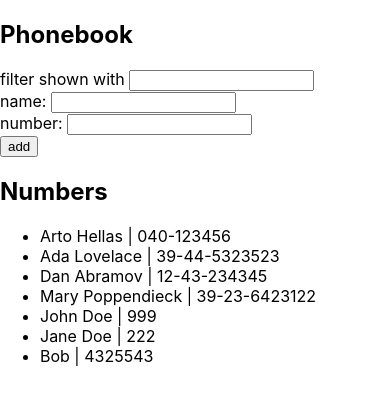
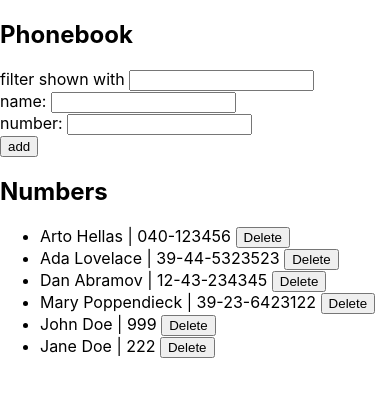
Before and after one commit to sagar4926/fso2020, a React (Create React App) app in the folder part2/the_phonebook/: page / in a window 390 px wide. Shown: the top 400 px of the page. Built offline with nearby package versions, Linux system fonts and the light colour scheme; data requests are answered from the project's data file.

Commit message:
2.17: Phonebook step9

```diff
--- a/part2/the_phonebook/db.json
+++ b/part2/the_phonebook/db.json
@@ -29,11 +29,6 @@
       "name": "Jane Doe",
       "number": "222",
       "id": 6
-    },
-    {
-      "name": "Bob",
-      "number": "4325543",
-      "id": 7
     }
   ]
 }
--- a/part2/the_phonebook/src/App.js
+++ b/part2/the_phonebook/src/App.js
@@ -31,6 +31,15 @@ const App = () => {
     });
   };
 
+  const onRemove = (person) => {
+    const shouldDelete = window.confirm(`Should ${person.name} be deleted?`);
+    if (shouldDelete) {
+      api__persons.delete(person.id).then((res) => {
+        setPersons(persons.filter((p) => p.id !== person.id));
+      });
+    }
+  };
+
   return (
     <div>
       <h2>Phonebook</h2>
@@ -40,7 +49,7 @@ const App = () => {
         onPersonCreated={onPersonCreated}
       ></PersonForm>
       <h2>Numbers</h2>
-      <Persons persons={persons} filter={filter}></Persons>
+      <Persons persons={persons} filter={filter} onRemove={onRemove}></Persons>
     </div>
   );
 };
--- a/part2/the_phonebook/src/Person.js
+++ b/part2/the_phonebook/src/Person.js
@@ -1,9 +1,10 @@
 import React from "react";
 
-const Person = ({ person }) => {
+const Person = ({ person, onRemove }) => {
   return (
     <li>
-      {person.name} | {person.number}
+      {person.name} | {person.number}{" "}
+      <button onClick={() => onRemove(person)}>Delete</button>
     </li>
   );
 };
--- a/part2/the_phonebook/src/Persons.js
+++ b/part2/the_phonebook/src/Persons.js
@@ -1,7 +1,7 @@
 import React from "react";
 import Person from "./Person";
 
-const Persons = ({ persons, filter }) => {
+const Persons = ({ persons, filter, onRemove }) => {
   const personFilter = (person) =>
     person.name.toLowerCase().includes(filter.toLowerCase());
 
@@ -11,7 +11,7 @@ const Persons = ({ persons, filter }) => {
   return (
     <ul>
       {filteredPersons.map((person) => (
-        <Person key={person.name} person={person}></Person>
+        <Person key={person.name} person={person} onRemove={onRemove}></Person>
       ))}
     </ul>
   );
--- a/part2/the_phonebook/src/apis/api__persons.js
+++ b/part2/the_phonebook/src/apis/api__persons.js
@@ -11,4 +11,8 @@ const create = (payload) => {
   return axios.post(PERSONS_URL, payload).then((res) => res.data);
 };
 
-export default { getAll, create };
+const remove = (id) => {
+  return axios.delete(`${PERSONS_URL}/${id}`);
+};
+
+export default { getAll, create, delete: remove };
```
Also changed, not shown: 1 other file (tests, documents, lock files or other folders).
